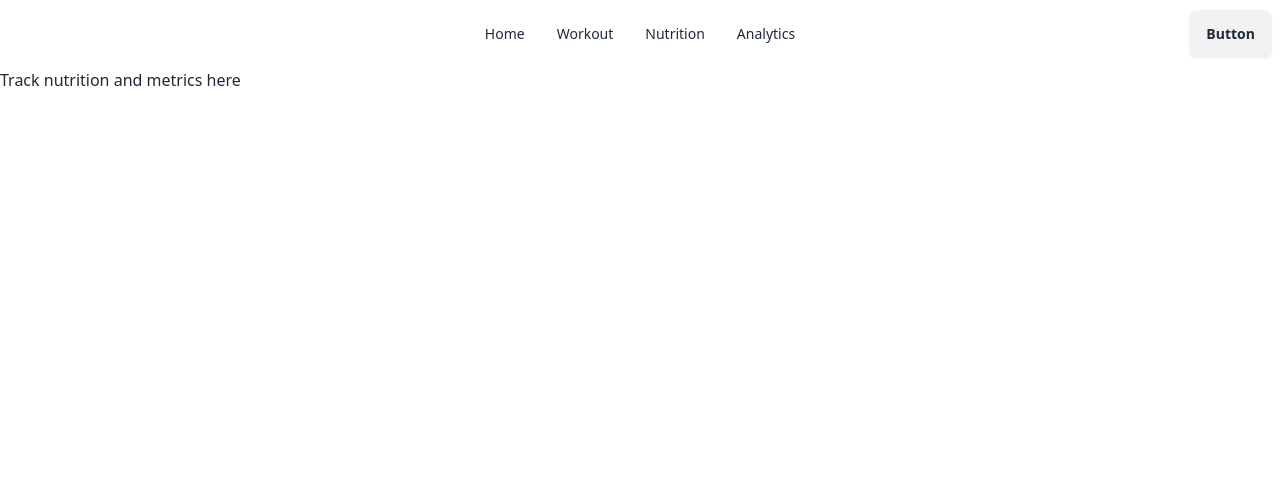
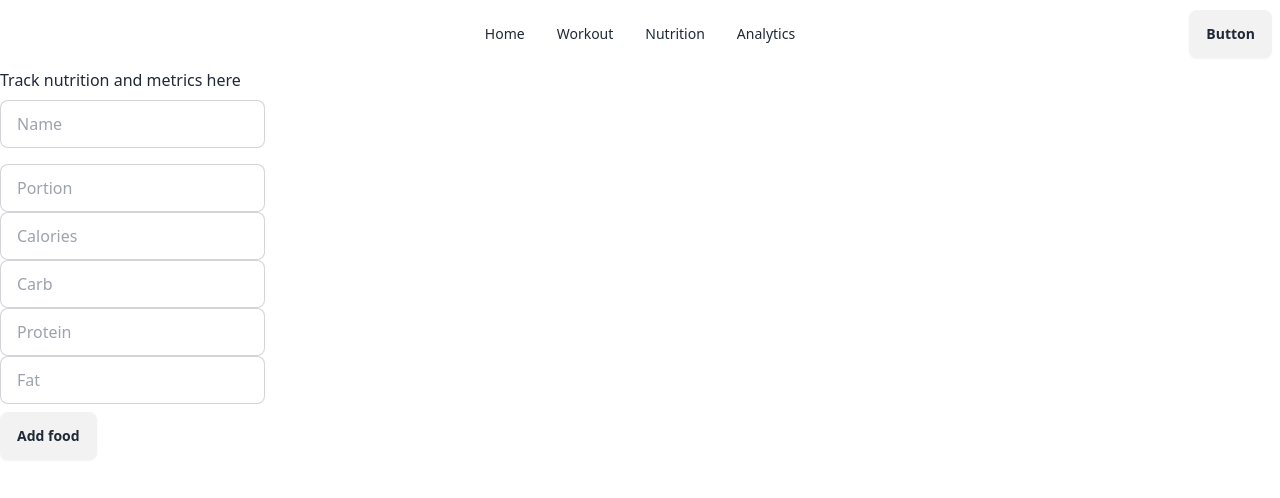
Before and after one commit to SendKazetoOlympics/datarepo_dashboard, a SvelteKit app: page /nutrition in a window 1280 px wide. Shown: the top 498 px of the page. Built offline with nearby package versions, Linux system fonts and the light colour scheme.

Commit message:
Add add food section

```diff
--- a/src/routes/nutrition/+page.svelte
+++ b/src/routes/nutrition/+page.svelte
@@ -1 +1,26 @@
 <h1>Track nutrition and metrics here</h1>
+
+
+<ul>
+    <li class="py-2">
+        <input class='input input-bordered' type='text' placeholder='Name'>
+    </li>
+    <li class="pt-2">
+        <input class='input input-bordered' type='text' placeholder='Portion'>
+    </li>
+    <li class="">
+        <input class='input input-bordered' type='text' placeholder='Calories'>
+    </li>
+    <li class="">
+        <input class='input input-bordered' type='text' placeholder='Carb'>
+    </li>
+    <li class="">
+        <input class='input input-bordered' type='text' placeholder='Protein'>
+    </li>
+    <li class="pb-2">
+        <input class='input input-bordered' type='text' placeholder='Fat'>
+    </li>
+
+</ul>
+
+<button class='btn'>Add food</button>
```
